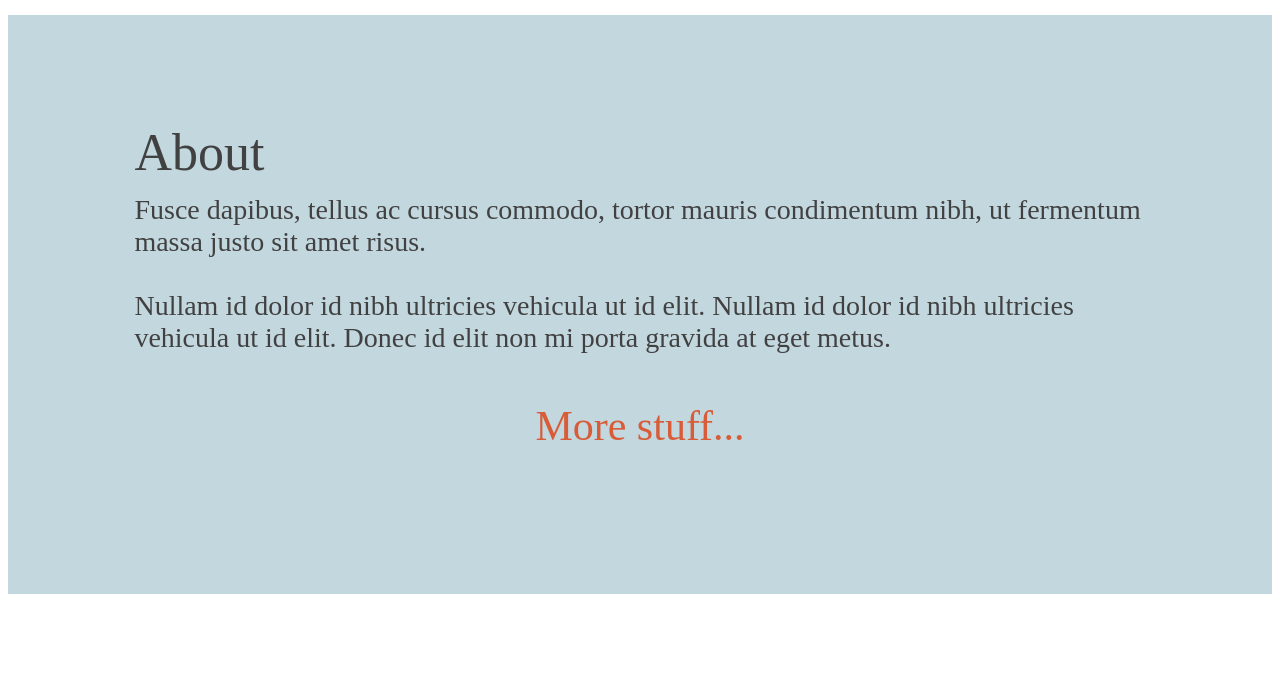
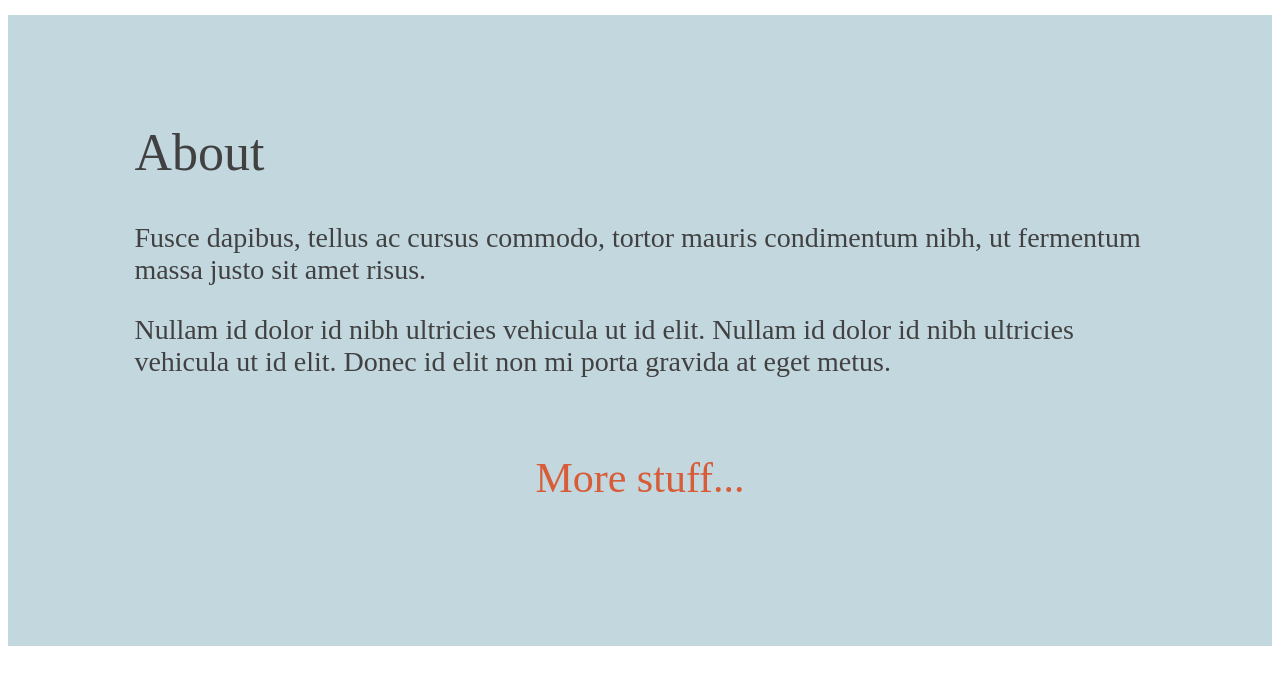
Before and after one commit to chriswait/personal-site, a Django app: page / in a window 1280 px wide. Shown: the part 412-1098 px from the top of the page. Run offline with Django 3.2, Linux system fonts and the light colour scheme; style sheets or scripts are compiled from the project's sources; parts of the project's set-up code (start-up, migrations or seed data) failed here and were passed over; some libraries are stand-ins or nearby versions.

Commit message:
remove paragraph style reset

```diff
--- a/app/reset.scss
+++ b/app/reset.scss
@@ -1,10 +1,6 @@
 h1, h2, h3 {
     font-weight: normal;
     margin: 0;
-}
-p {
-    padding: 0;
-    margin: 0px;
 }
 a {
     color: inherit;
--- a/templates/index.html
+++ b/templates/index.html
@@ -5,7 +5,6 @@
             <h1 class='section-title'>About</h1>
             <div class='section-content'>
                 <p>Fusce dapibus, tellus ac cursus commodo, tortor mauris condimentum nibh, ut fermentum massa justo sit amet risus.</p>
-                <br />
                 <p>Nullam id dolor id nibh ultricies vehicula ut id elit. Nullam id dolor id nibh ultricies vehicula ut id elit. Donec id elit non mi porta gravida at eget metus.</p>
             </div>
             <div class='section-link-container'>
```
